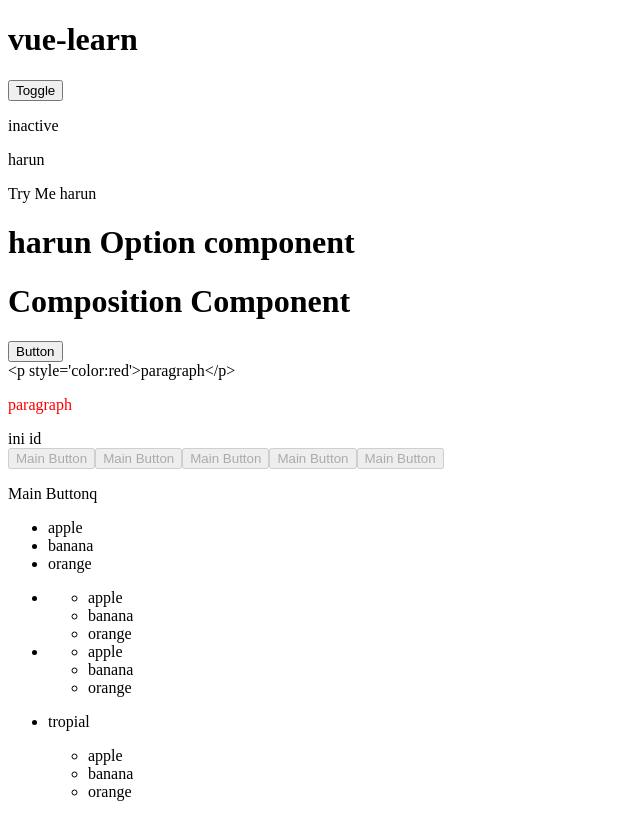
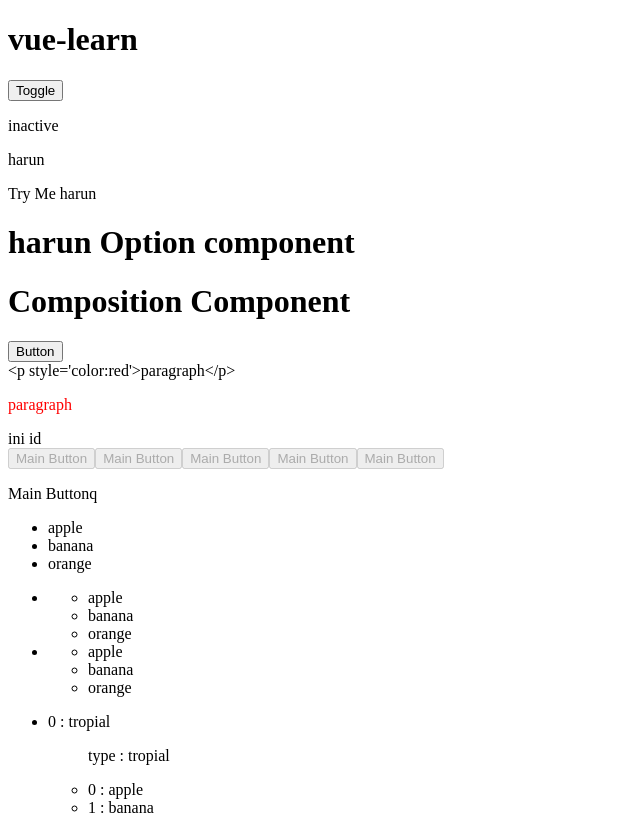
Before and after one commit to harun-alrosyid/vue-learn, a Vue app: page / in a window 1280 px wide. Shown: the top 815 px of the page, without its empty margins (0-640 px from the left). Built offline with nearby package versions, Linux system fonts and the light colour scheme.

Commit message:
featL nested list object

```diff
--- a/src/App.vue
+++ b/src/App.vue
@@ -88,10 +88,11 @@ const listNestedObject = [
   </ul>
   <!-- nested object -->
   <ul>
-    <li v-for="nested in listNestedObject" v-bind:key="nested">
-      <p>{{ nested.type }}</p>
-      <ul>
-        <li v-for="fruit in nested.fruits" :key="fruit">{{ fruit }}</li>
+    <li v-for="(nested,index) in listNestedObject" :key="index">
+      <p>{{ index }} : {{ nested.type }}</p>
+      <ul v-for="(vakue,key,index) in nested" :key="index">
+        <p>{{ key }} : {{ vakue }}</p>
+        <li v-for="(fruit,key,index) in nested.fruits" :key="index">{{ key }} : {{ fruit }}</li>
       </ul>
     </li>
   </ul>
```
